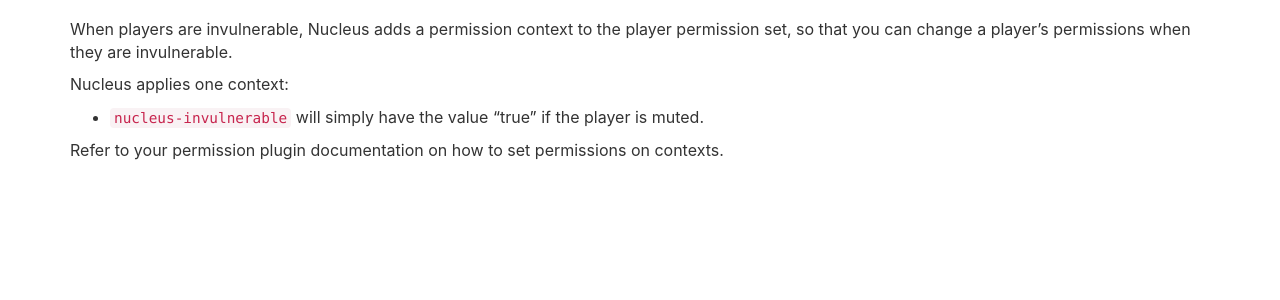
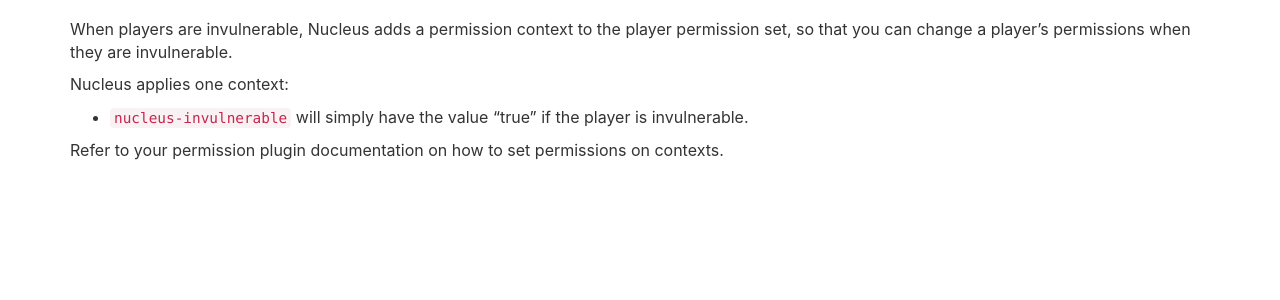
Before and after one commit to NucleusPowered/site-v1, a Jekyll site: the page built from docs/modules/invulnerability.md, in a window 1280 px wide. Shown: the part 487-787 px from the top of the page. Built offline with Jekyll 4.4.1, drawn with Linux system fonts in a browser that asks for light colours; comment, search, counter and statistics services are not loaded.

Commit message:
Fix typo (thanks @Mohron)

```diff
--- a/docs/modules/invulnerability.md
+++ b/docs/modules/invulnerability.md
@@ -22,6 +22,6 @@
 
 Nucleus applies one context:
 
-* `nucleus-invulnerable` will simply have the value "true" if the player is muted.
+* `nucleus-invulnerable` will simply have the value "true" if the player is invulnerable.
 
 Refer to your permission plugin documentation on how to set permissions on contexts.
```
